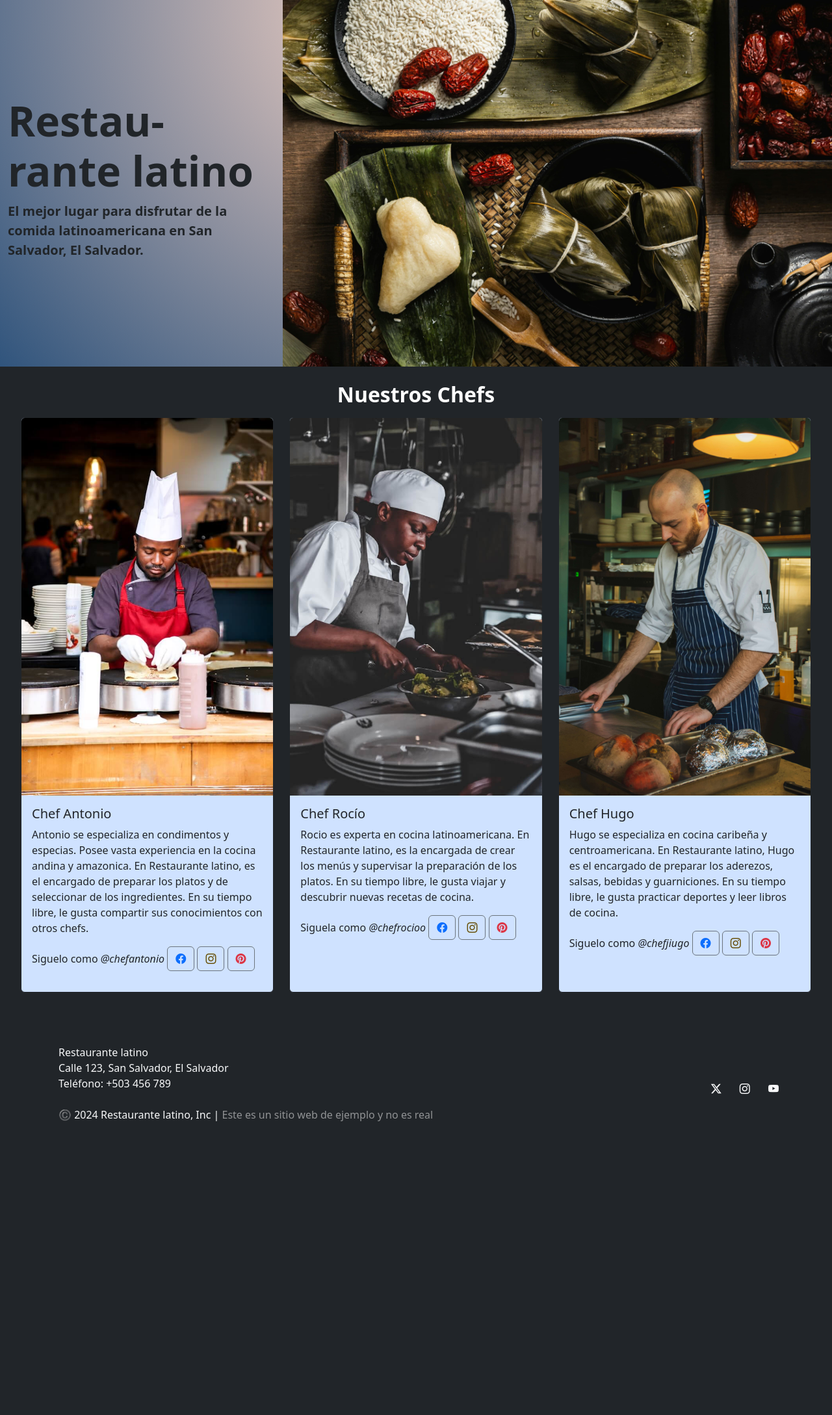
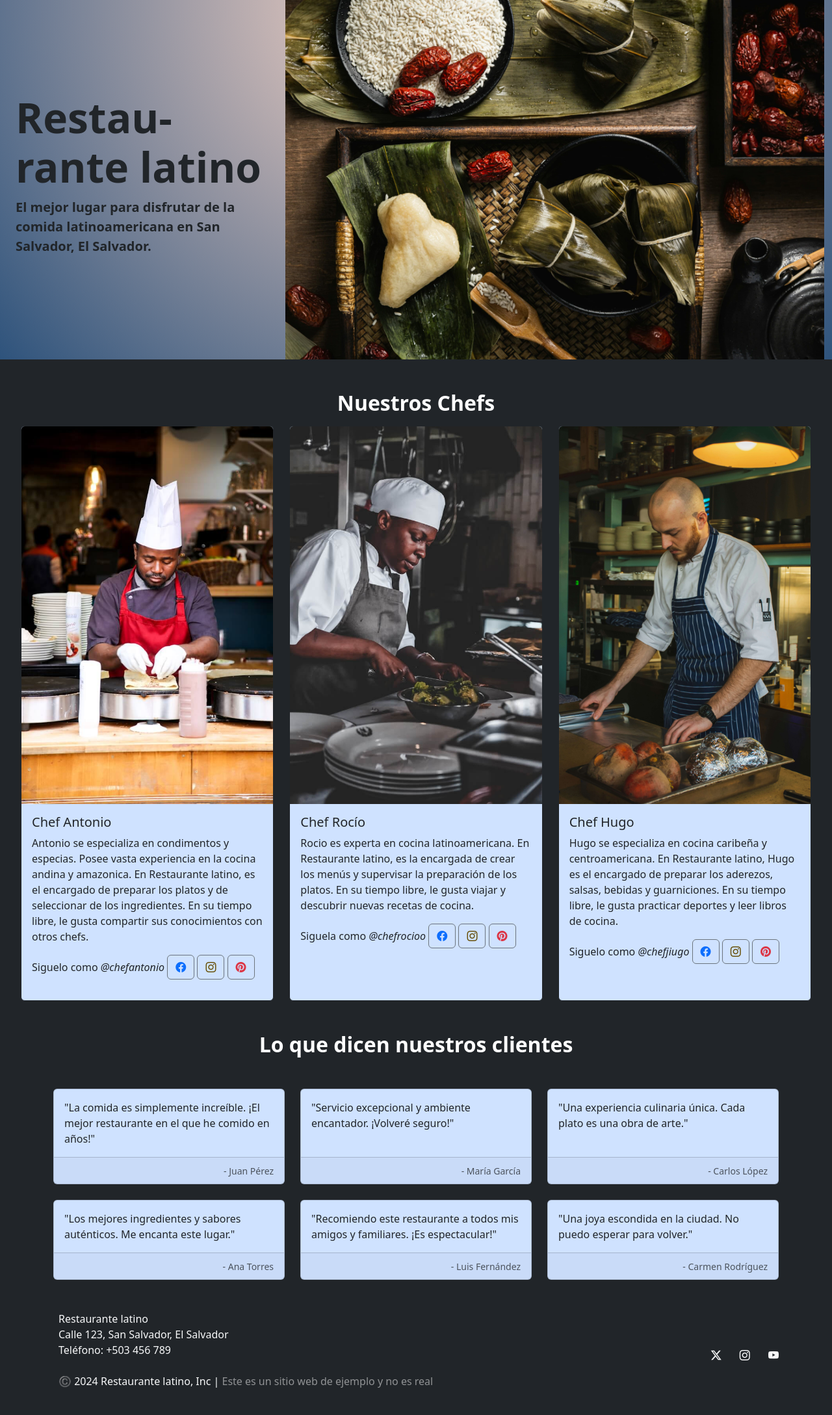
Before and after one commit to AlexReyesHuezo/restaurante-latino, a PHP site: page / in a window 1280 px wide. Shown: the part 74-2251 px from the top of the page at 65% size. Before the commit the page ends 1799 px from the top, so only its background shows below. Run offline with PHP 8.4, Linux system fonts and the light colour scheme.

Commit message:
feat: create testimonials section

```diff
--- a/index.php
+++ b/index.php
@@ -48,7 +48,7 @@
   </nav>
 
   <header class="overflow-x-hidden">
-    <section class="container-fluid p-0" id="banner">
+    <section class="container-fluid" id="banner">
       <div class="row align-items-center" style="background: radial-gradient(circle at 50% 0%,#F8D5C6, #2E537C)">
         <div class="col-md-4 text-center text-md-start p-4 text-break">
             <h1 class="display-3 fw-bolder" style="overflow-wrap: break-word; hyphens: auto;">Restaurante latino</h1>
@@ -66,7 +66,7 @@
 
   <main class="">
 
-    <section id="chefs" class="container-fluid py-4 bg-dark text-white">
+    <section id="chefs" class="container-fluid pt-5 bg-dark text-white">
       <h2 class="text-center fw-bolder">Nuestros Chefs</h2>
       <div class="row justify-content-center m-auto p-2">
 
@@ -156,6 +156,81 @@
       </div>
     </section>
 
+    <section class="pt-3 pb-4 bg-dark text-white">
+        <div class="container">
+            <h2 class="text-center fw-bolder mb-5">Lo que dicen nuestros clientes</h2>
+            <div class="row row-cols-1 row-cols-md-2 row-cols-lg-3 g-4">
+
+                <div class="col">
+                    <div class="card bg-primary-subtle h-100">
+                        <div class="card-body">
+                            <p class="card-text">"La comida es simplemente increíble. ¡El mejor restaurante en el que he comido en años!"</p>
+                        </div>
+                        <div class="card-footer text-end">
+                            <small class="text-muted">- Juan Pérez</small>
+                        </div>
+                    </div>
+                </div>
+
+                <div class="col">
+                    <div class="card bg-primary-subtle h-100">
+                        <div class="card-body">
+                            <p class="card-text">"Servicio excepcional y ambiente encantador. ¡Volveré seguro!"</p>
+                        </div>
+                        <div class="card-footer text-end">
+                            <small class="text-muted">- María García</small>
+                        </div>
+                    </div>
+                </div>
+
+                <div class="col">
+                    <div class="card bg-primary-subtle h-100">
+                        <div class="card-body">
+                            <p class="card-text">"Una experiencia culinaria única. Cada plato es una obra de arte."</p>
+                        </div>
+                        <div class="card-footer text-end">
+                            <small class="text-muted">- Carlos López</small>
+                        </div>
+                    </div>
+                </div>
+
+                <div class="col">
+                    <div class="card bg-primary-subtle h-100">
+                        <div class="card-body">
+                            <p class="card-text">"Los mejores ingredientes y sabores auténticos. Me encanta este lugar."</p>
+                        </div>
+                        <div class="card-footer text-end">
+                            <small class="text-muted">- Ana Torres</small>
+                        </div>
+                    </div>
+                </div>
+
+                <div class="col">
+                    <div class="card bg-primary-subtle h-100">
+                        <div class="card-body">
+                            <p class="card-text">"Recomiendo este restaurante a todos mis amigos y familiares. ¡Es espectacular!"</p>
+                        </div>
+                        <div class="card-footer text-end">
+                            <small class="text-muted">- Luis Fernández</small>
+                        </div>
+                    </div>
+                </div>
+
+                <div class="col">
+                    <div class="card bg-primary-subtle h-100">
+                        <div class="card-body">
+                            <p class="card-text">"Una joya escondida en la ciudad. No puedo esperar para volver."</p>
+                        </div>
+                        <div class="card-footer text-end">
+                            <small class="text-muted">- Carmen Rodríguez</small>
+                        </div>
+                    </div>
+                </div>
+
+            </div>
+        </div>
+    </section>
+
   </main>
 
   <footer class="bg-dark text-light py-3">
```
